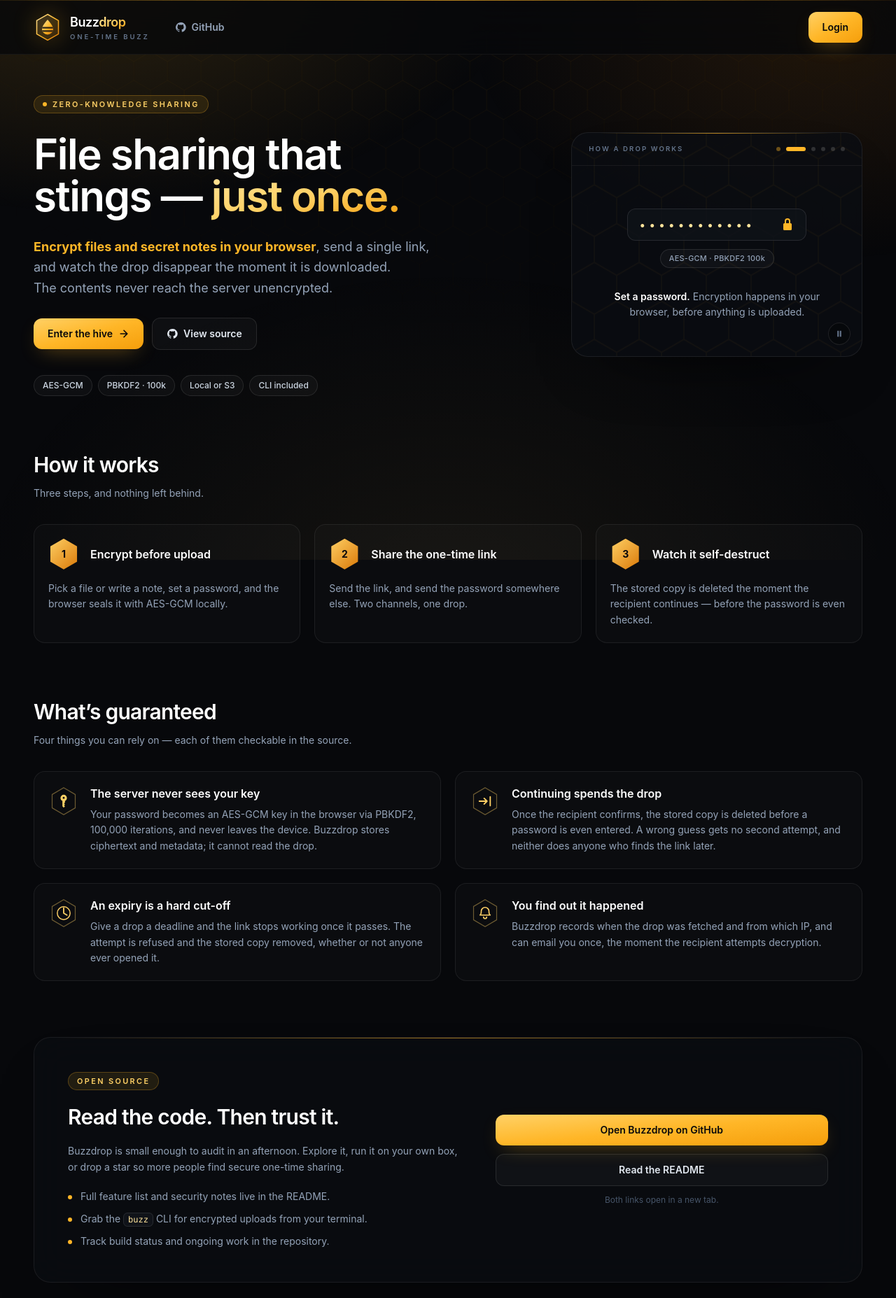
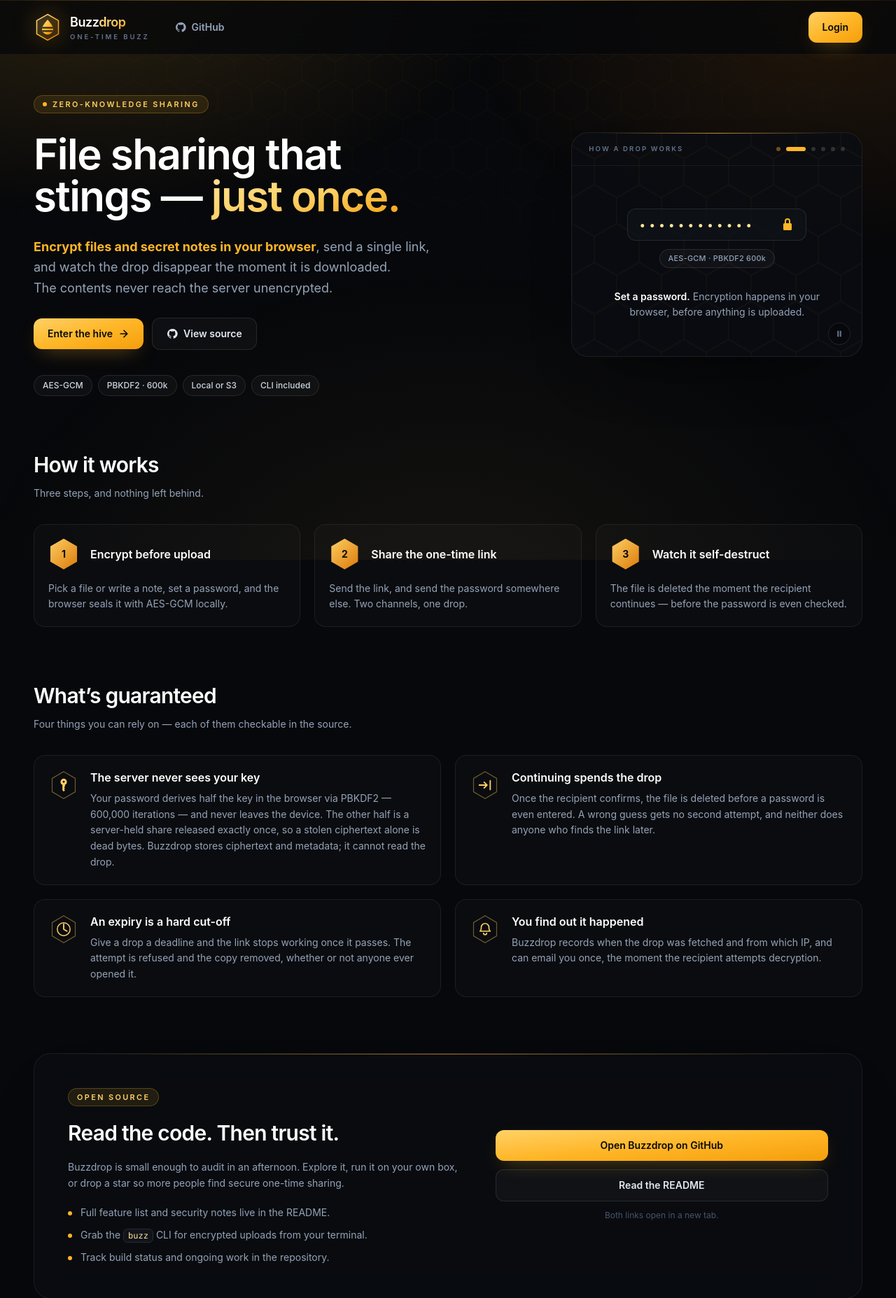
Before and after one commit to luprzybyl/buzzdrop, a Flask app: page / in a window 1280 px wide. Shown: the top 1855 px of the page at 70% size. Run offline with Flask 3, Linux system fonts and the light colour scheme.

Commit message:
Fix misleading self-destruct messaging in UI and docs (#144)
* Fix misleading self-destruct messaging in UI and docs (#137)

One-time means no re-reads, not amnesia: describe self-destruct as
protection against re-reading by the recipient/link stragglers, not
against offline brute force (that fight belongs to the split key and
password entropy). Also refresh stale PBKDF2-100k copy to 600k and the
4-word CLI passphrase example to 6 words.

* Trim 'stored copy'/'server copy' wording back to punchy marketing copy

The precision was correct but unreadable — bullets and headings go back
to mayfly/self-destruct phrasing; the 'What one-time actually promises'
section keeps the honest threat-model details.

```diff
--- a/static/js/passphrase.mjs
+++ b/static/js/passphrase.mjs
@@ -22,7 +22,7 @@ const BITS_PER_WORD = Math.log2(EFF_WORDLIST.length); // ~12.92
 export const PASSPHRASE_WORDS = 6;
 
 // Below this the upload is refused. 45 bits is roughly "8 mixed random
-// characters" — anything worse is brute-forceable against PBKDF2-100k.
+// characters" — anything worse is brute-forceable against PBKDF2-600k.
 export const MIN_ENTROPY_BITS = 45;
 // At/above this the meter reports "strong" (a 6-word EFF phrase is ~77.5).
 export const STRONG_ENTROPY_BITS = 75;
--- a/templates/index.html
+++ b/templates/index.html
@@ -187,7 +187,7 @@
             </div>
             <div class="flex flex-wrap gap-2 pt-2">
                 <span class="stat-chip">AES-GCM</span>
-                <span class="stat-chip">PBKDF2 · 100k</span>
+                <span class="stat-chip">PBKDF2 · 600k</span>
                 <span class="stat-chip">Local or S3</span>
                 <span class="stat-chip">CLI included</span>
             </div>
@@ -238,7 +238,7 @@
                                     <span class="flow-secret">&bull;&bull;&bull;&bull;&bull;&bull;&bull;&bull;&bull;&bull;&bull;&bull;</span>
                                     <svg class="flow-lock" viewBox="0 0 20 20" fill="currentColor"><path fill-rule="evenodd" d="M10 1a4 4 0 0 0-4 4v3H5.5A1.5 1.5 0 0 0 4 9.5v7A1.5 1.5 0 0 0 5.5 18h9a1.5 1.5 0 0 0 1.5-1.5v-7A1.5 1.5 0 0 0 14.5 8H14V5a4 4 0 0 0-4-4Zm2 7V5a2 2 0 1 0-4 0v3h4Z" clip-rule="evenodd"/></svg>
                                 </div>
-                                <span class="flow-tag">AES-GCM &middot; PBKDF2 100k</span>
+                                <span class="flow-tag">AES-GCM &middot; PBKDF2 600k</span>
                             </div>
                             <p class="flow-cap"><strong>Set a password.</strong> Encryption happens in your browser, before anything is uploaded.</p>
                         </li>
@@ -299,7 +299,7 @@
                                     </span>
                                 </div>
                             </div>
-                            <p class="flow-cap"><strong>They open it once.</strong> The file decrypts on their device, and the stored copy is destroyed.</p>
+                            <p class="flow-cap"><strong>They open it once.</strong> The file decrypts on their device, and the drop is gone for good.</p>
                         </li>
                     </ol>
 
@@ -346,7 +346,7 @@
                     <h3 class="text-base font-semibold text-white">Watch it self-destruct</h3>
                 </div>
                 <p class="mt-4 text-sm leading-relaxed text-slate-400">
-                    The stored copy is deleted the moment the recipient continues &mdash; before the password is even checked.
+                    The file is deleted the moment the recipient continues &mdash; before the password is even checked.
                 </p>
             </article>
         </div>
@@ -366,7 +366,7 @@
                 </svg>
                 <div>
                     <h3 class="text-base font-semibold leading-snug text-white">The server never sees your key</h3>
-                    <p class="mt-2 text-sm leading-relaxed text-slate-400">Your password becomes an AES-GCM key in the browser via PBKDF2, 100,000 iterations, and never leaves the device. Buzzdrop stores ciphertext and metadata; it cannot read the drop.</p>
+                    <p class="mt-2 text-sm leading-relaxed text-slate-400">Your password derives half the key in the browser via PBKDF2 — 600,000 iterations — and never leaves the device. The other half is a server-held share released exactly once, so a stolen ciphertext alone is dead bytes. Buzzdrop stores ciphertext and metadata; it cannot read the drop.</p>
                 </div>
             </div>
         </article>
@@ -378,7 +378,7 @@
                 </svg>
                 <div>
                     <h3 class="text-base font-semibold leading-snug text-white">Continuing spends the drop</h3>
-                    <p class="mt-2 text-sm leading-relaxed text-slate-400">Once the recipient confirms, the stored copy is deleted before a password is even entered. A wrong guess gets no second attempt, and neither does anyone who finds the link later.</p>
+                    <p class="mt-2 text-sm leading-relaxed text-slate-400">Once the recipient confirms, the file is deleted before a password is even entered. A wrong guess gets no second attempt, and neither does anyone who finds the link later.</p>
                 </div>
             </div>
         </article>
@@ -390,7 +390,7 @@
                 </svg>
                 <div>
                     <h3 class="text-base font-semibold leading-snug text-white">An expiry is a hard cut-off</h3>
-                    <p class="mt-2 text-sm leading-relaxed text-slate-400">Give a drop a deadline and the link stops working once it passes. The attempt is refused and the stored copy removed, whether or not anyone ever opened it.</p>
+                    <p class="mt-2 text-sm leading-relaxed text-slate-400">Give a drop a deadline and the link stops working once it passes. The attempt is refused and the copy removed, whether or not anyone ever opened it.</p>
                 </div>
             </div>
         </article>
```
Also changed, not shown: README.md.
